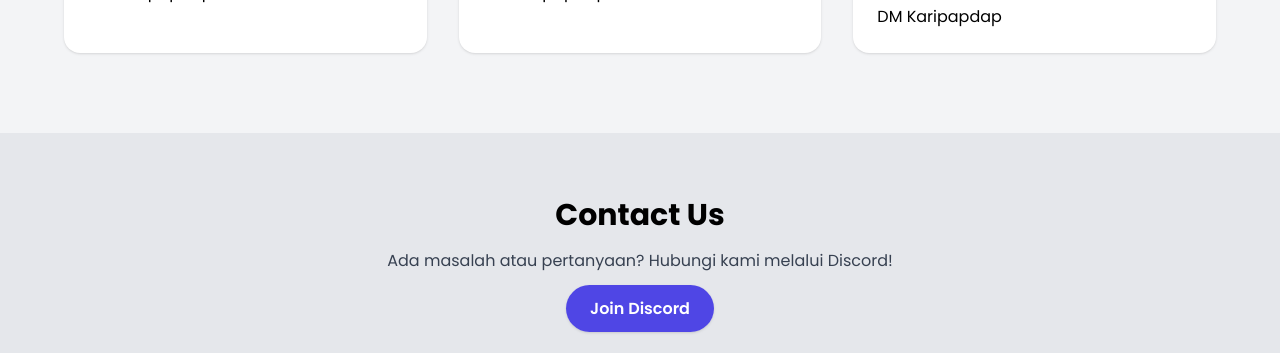
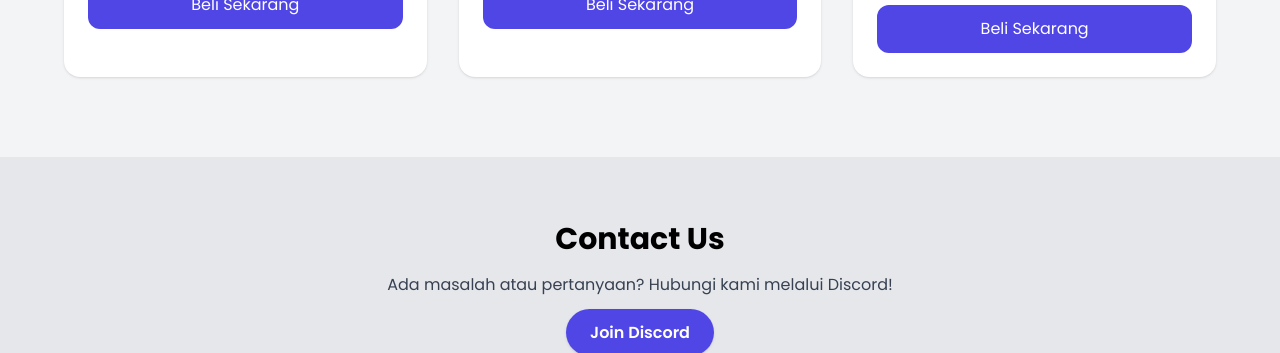
Before and after one commit to karipapdap/thekingdoms-store, a plain HTML site: page index.html in a window 1280 px wide. Shown: the part 747-1100 px from the top of the page. Drawn offline with nearby package versions, Linux system fonts and the light colour scheme.

Commit message:
index.html

```diff
--- a/index.html
+++ b/index.html
@@ -44,7 +44,7 @@
         <h3 class="text-2xl font-bold mb-2">Rank Knight</h3>
         <p class="text-gray-600 mb-4">Akses asas + title unik.</p>
         <p class="text-3xl font-bold mb-6">RM10</p>
-        <a href=\"https://discord.gg/b3ba2qAcwa\" target=\"_blank\" class=\"block w-full bg-indigo-600 text-white py-3 rounded-xl text-center hover:bg-indigo-700\">DM Karipapdap</a>
+        <a href="https://discord.gg/b3ba2qAcwa" target="_blank" class="block w-full bg-indigo-600 text-white py-3 rounded-xl text-center hover:bg-indigo-700">Beli Sekarang</a>
       </div>
 
       <!-- Package Card 2 -->
@@ -52,7 +52,7 @@
         <h3 class="text-2xl font-bold mb-2">Rank Guardian</h3>
         <p class="text-gray-600 mb-4">Semua Knight + bonus item.</p>
         <p class="text-3xl font-bold mb-6">RM25</p>
-        <a href=\"https://discord.gg/b3ba2qAcwa\" target=\"_blank\" class=\"block w-full bg-indigo-600 text-white py-3 rounded-xl text-center hover:bg-indigo-700\">DM Karipapdap</a>
+        <a href="https://discord.gg/b3ba2qAcwa" target="_blank" class="block w-full bg-indigo-600 text-white py-3 rounded-xl text-center hover:bg-indigo-700">Beli Sekarang</a>
       </div>
 
       <!-- Package Card 3 -->
@@ -60,7 +60,7 @@
         <h3 class="text-2xl font-bold mb-2">Rank King</h3>
         <p class="text-gray-600 mb-4">Full access + banyak kelebihan eksklusif.</p>
         <p class="text-3xl font-bold mb-6">RM50</p>
-        <a href=\"https://discord.gg/b3ba2qAcwa\" target=\"_blank\" class=\"block w-full bg-indigo-600 text-white py-3 rounded-xl text-center hover:bg-indigo-700\">DM Karipapdap</a>
+        <a href="https://discord.gg/b3ba2qAcwa" target="_blank" class="block w-full bg-indigo-600 text-white py-3 rounded-xl text-center hover:bg-indigo-700">Beli Sekarang</a>
       </div>
     </div>
   </section>
@@ -70,7 +70,7 @@
     <div class="max-w-6xl mx-auto text-center">
       <h2 class="text-3xl font-bold mb-4">Contact Us</h2>
       <p class="text-gray-700 mb-6">Ada masalah atau pertanyaan? Hubungi kami melalui Discord!</p>
-      <a href="#" class="bg-indigo-600 text-white px-6 py-3 rounded-full font-semibold shadow hover:bg-indigo-700">Join Discord</a>
+      <a href="https://discord.gg/b3ba2qAcwa" target="_blank" class="bg-indigo-600 text-white px-6 py-3 rounded-full font-semibold shadow hover:bg-indigo-700">Join Discord</a>
     </div>
   </section>
 
```
